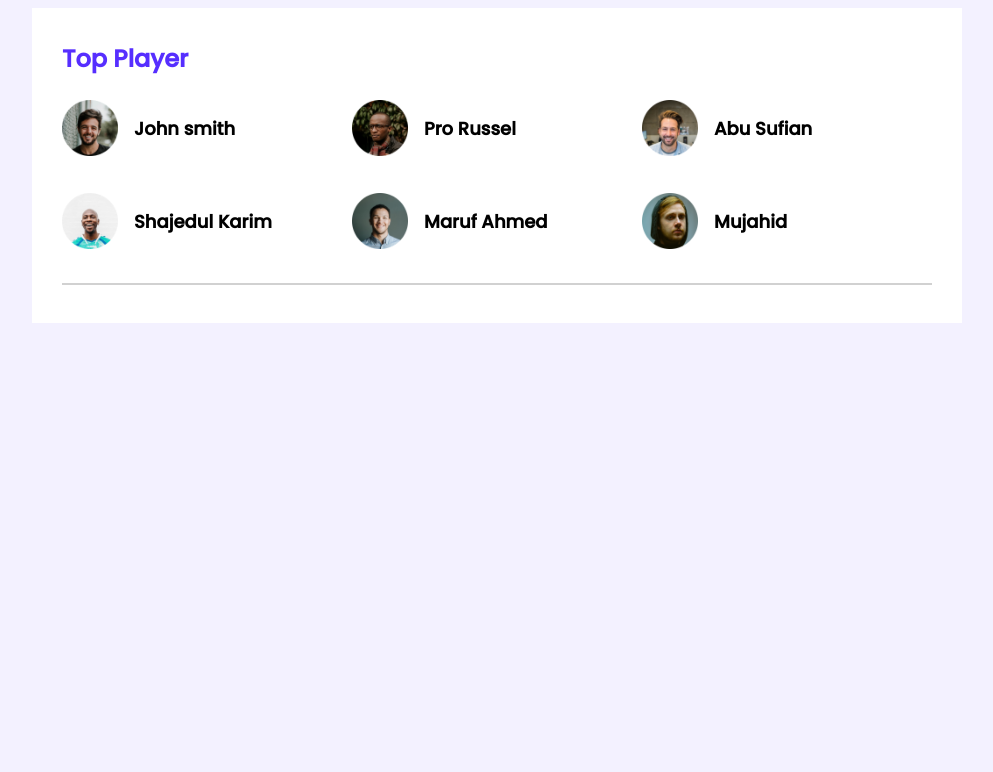
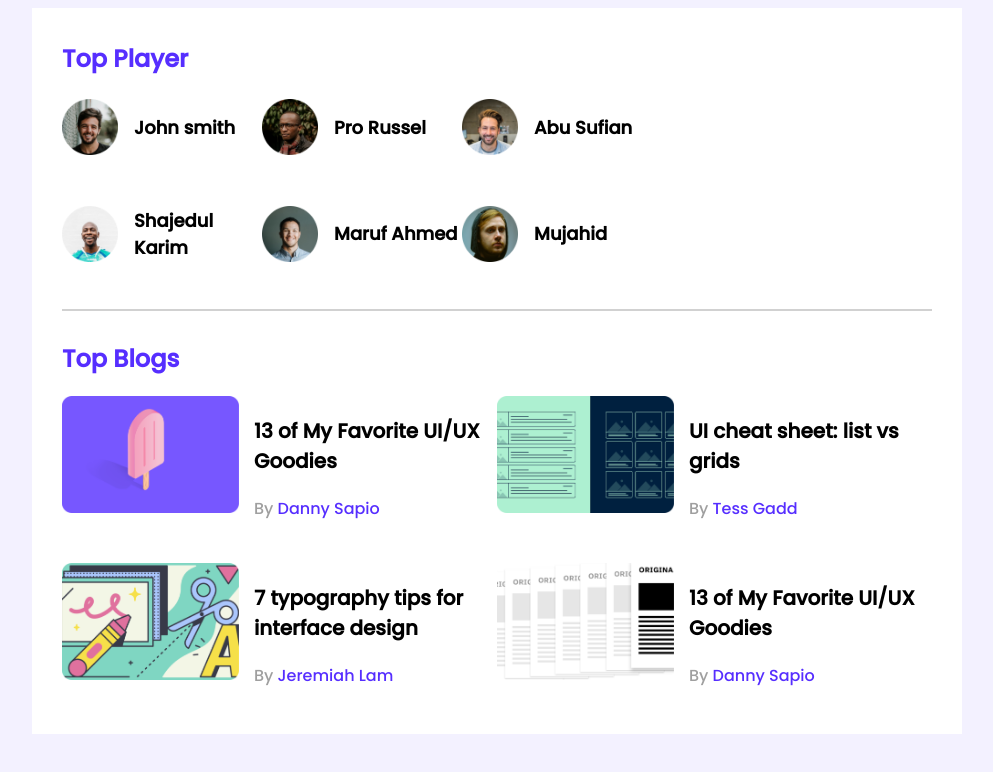
Before and after one commit to mahbub200/leader-board-css3, a plain HTML site: page index.html in a window 1280 px wide. Shown: the whole page, without its empty margins (143-1136 px from the left). Drawn offline with Linux system fonts and the light colour scheme.

Commit message:
top blogs added

```diff
--- a/index.html
+++ b/index.html
@@ -69,7 +69,64 @@
           </div>
         </div>
         <hr />
-
+        <!-- top blogs -->
+        <div class="top-blogs">
+          <h2 class="section-title">Top Blogs</h2>
+          <div class="blogs">
+            <article class="blog">
+              <div class="thumbnail">
+                <img src="images/blogs/blog-1.png" alt="" />
+              </div>
+              <div class="blog-information">
+                <h3 class="blog-title">13 of My Favorite UI/UX Goodies</h3>
+                <p class="blog-author">By <a href=""> Danny Sapio</a></p>
+              </div>
+            </article>
+            <article class="blog">
+              <div class="thumbnail">
+                <img src="images/blogs/blog-2.png" alt="" />
+              </div>
+              <div class="blog-information">
+                <h3 class="blog-title">UI cheat sheet: list vs grids</h3>
+                <p class="blog-author">By <a href=""> Tess Gadd</a></p>
+              </div>
+            </article>
+            <article class="blog">
+              <div class="thumbnail">
+                <img src="images/blogs/blog-3.png" alt="" />
+              </div>
+              <div class="blog-information">
+                <h3 class="blog-title">
+                  7 typography tips for interface design
+                </h3>
+                <p class="blog-author">By <a href=""> Jeremiah Lam</a></p>
+              </div>
+            </article>
+            <article class="blog">
+              <div class="thumbnail">
+                <img src="images/blogs/blog-4.png" alt="" />
+              </div>
+              <div class="blog-information">
+                <h3 class="blog-title">13 of My Favorite UI/UX Goodies</h3>
+                <p class="blog-author">By <a href=""> Danny Sapio</a></p>
+              </div>
+            </article>
+          </div>
+        </div>
+      </section>
+       <!-- Latest course -->
+      <!-- <section class='container'>
+<h2 class= "section-title">Latest Course</h2>
+<div class="courses">
+  <div class="course">
+    <div class="course-banner">
+      <img src="images/courses/course-1.png" alt="">
+    </div>
+    <div class="course-information">
+      <div class="course-title"></div>
+    </div>
+  </div>
+</div> -->
       </section>
     </main>
   </body>
--- a/styles/style.css
+++ b/styles/style.css
@@ -1,39 +1,41 @@
 /* fonts */
 @import url("https://fonts.googleapis.com/css2?family=Oleo+Script&family=Poppins:wght@500&display=swap");
 /* common styles  or utilities*/
-body{
-  font-family: 'Poppins', sans-serif;
-  background-color: #F3F1FF;
+body {
+  font-family: "Poppins", sans-serif;
+  background-color: #f3f1ff;
 }
-main{
+main {
   display: flex;
-  justify-content: center;
+  align-items: center;
+  /* justify-content: center; */
+
+  flex-direction: column;
 }
-.container{
-  background-color: #FFFFFF;
+.container {
+  background-color: #ffffff;
   width: 870px;
   padding: 30px;
+  margin-bottom: 20px;
   /* justify-content: center; */
 }
-.top-player{
+.top-player {
   margin-bottom: 30px;
 }
-.section-title{
-  color: #562EFF;
-  width: 127px;
-height: 36px;
-font-size: 24px;
-margin-top: 3px;
-
-
+.section-title {
+  color: #562eff;
+  /* width: 127px;
+  height: 36px; */
+  font-size: 24px;
+  margin-top: 3px;
 }
 
 /* top players style */
 .players {
   display: grid;
-  grid-template-columns: repeat(3, 1fr);
+  /* grid-template-columns: repeat(3, 1fr); */
+  grid-template-columns: repeat(2, 200px)1fr;
   grid-row-gap: 30px;
-
 }
 .player {
   display: flex;
@@ -45,11 +47,45 @@ margin-top: 3px;
   height: 56px;
   width: 56px;
 }
-.player-name{
+.player-name {
   margin-left: 16px;
   font-size: 18px;
 }
-hr{
-  border: 1px solid #D1D1D1;
-  /* margin-top: 40px; */
+hr {
+  border: 1px solid #d1d1d1;
+  margin-bottom: 30px;
 }
+/* top blogs style */
+.blogs {
+  display: grid;
+  grid-template-columns: repeat(2, 1fr);
+  grid-row-gap: 26px;
+}
+.blog {
+  display: flex;
+}
+.blog .thumbnail img {
+  width: 177px;
+  height: 117px;
+}
+.blog-information {
+  margin-left: 15px;
+}
+.blog-title {
+  font-size: 20px;
+}
+.blog-author {
+  color: #9f9f9f;
+  font-size: 16px;
+}
+.blog-author a {
+  text-decoration: none;
+  font-size: 16px;
+  color: #562eff;
+}
+
+/* courses style */
+/* .course .course-banner img {
+  width: 224px;
+  height: 104px;
+} */
```
